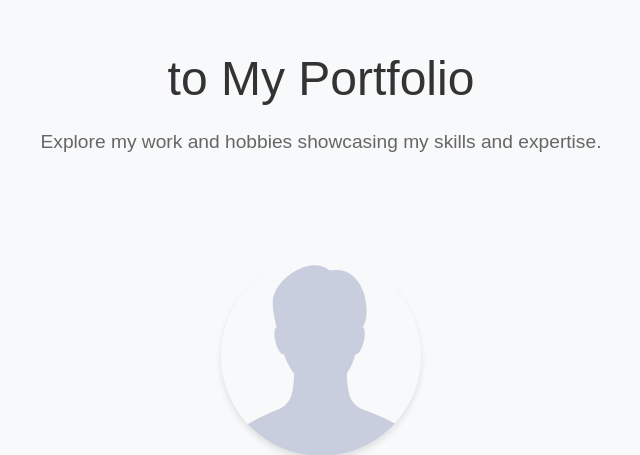
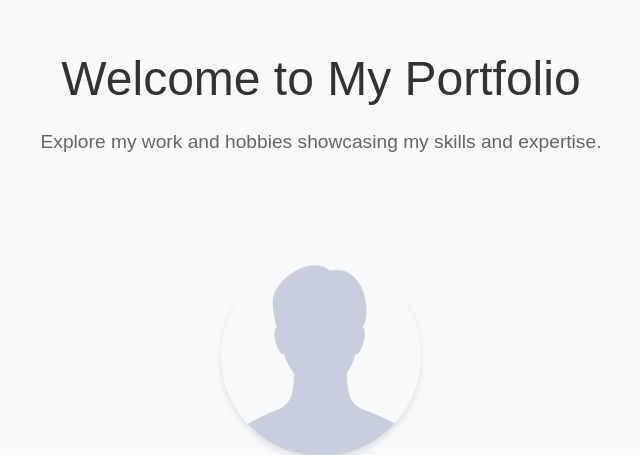
Before and after one commit to Judzio/flask-portfolio, a Flask app: page / in a window 1280 px wide. Shown: the part 86-541 px from the top of the page, without its empty margins (319-959 px from the left). Run offline with Flask 3, Linux system fonts and the light colour scheme; some libraries are stand-ins or nearby versions.

Commit message:
previous commit back

```diff
--- a/templates/index.html
+++ b/templates/index.html
@@ -115,7 +115,7 @@
 </nav>
 
 <div class="container">
-    <h1> to My Portfolio</h1>
+    <h1>Welcome to My Portfolio</h1>
     <p>Explore my work and hobbies showcasing my skills and expertise.</p>
 </div>
 
```
